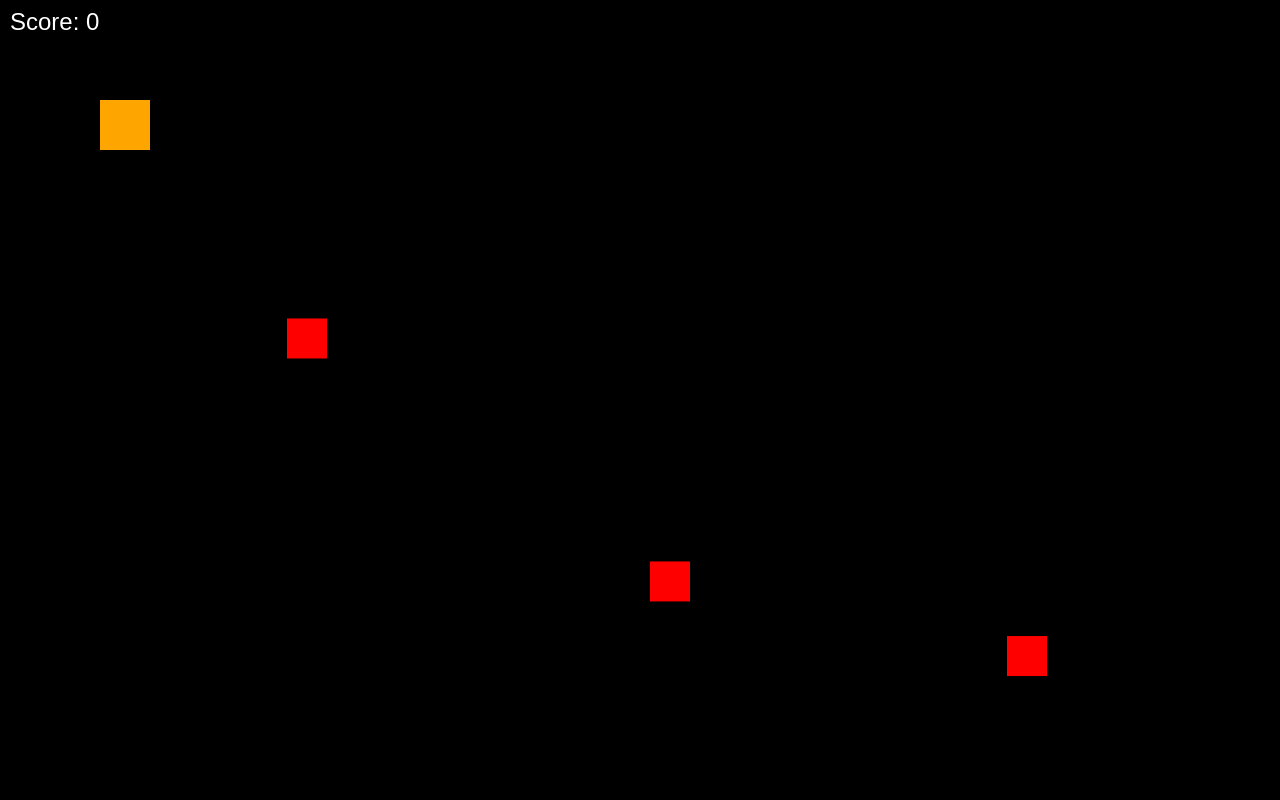
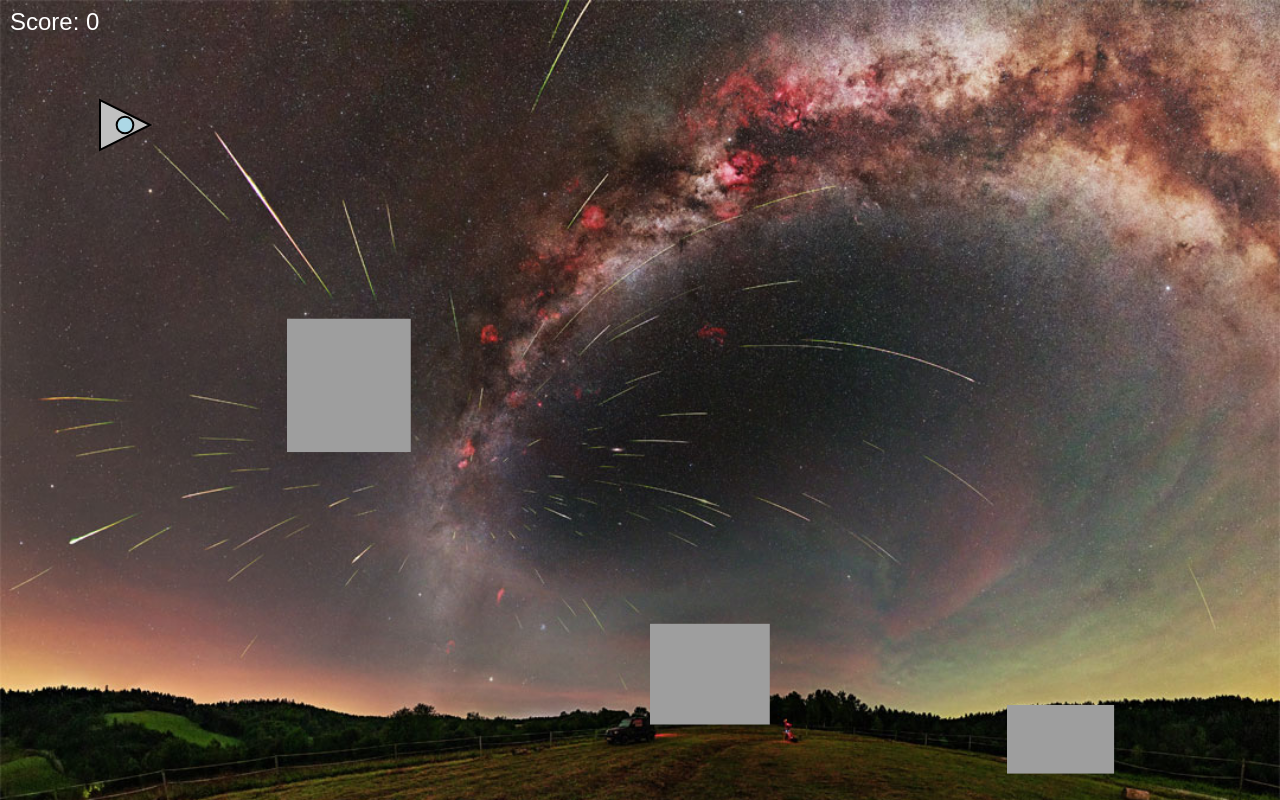
Before and after one commit to SmagicJones/shoot-em-up, a website with bundled scripts: page index.html in a window 1280 px wide. Built offline with nearby package versions, Linux system fonts and the light colour scheme.

Commit message:
background and bolders

```diff
--- a/enemy.js
+++ b/enemy.js
@@ -1,10 +1,19 @@
 export class Enemy {
-  constructor(x, y, width = 40, height = 40, speed = 3) {
+  constructor(x, y, width = 40, height = 40, speed = 3, imageUrl = null) {
     this.x = x;
     this.y = y;
     this.width = width;
     this.height = height;
     this.speed = speed;
+
+    this.image = new Image();
+    this.image.src =
+      imageUrl || "https://www.pngarts.com/files/10/Boulder-PNG-Pic.png"; // Default image if none provided
+    this.imageLoaded = false;
+
+    this.image.onload = () => {
+      this.imageLoaded = true;
+    };
   }
 
   update() {
@@ -12,8 +21,15 @@ export class Enemy {
   }
 
   draw(ctx) {
-    ctx.fillStyle = "red"; // Enemy color
-    ctx.fillRect(this.x, this.y, this.width, this.height);
+    // ctx.fillStyle = "red"; // Enemy color
+    // ctx.fillRect(this.x, this.y, this.width, this.height);
+
+    if (this.imageLoaded) {
+      ctx.drawImage(this.image, this.x, this.y, this.width, this.height);
+    } else {
+      ctx.fillStyle = "red"; // Fallback color if image not loaded
+      ctx.fillRect(this.x, this.y, this.width, this.height);
+    }
   }
 
   isCollidingWith(player) {
--- a/game.js
+++ b/game.js
@@ -22,7 +22,20 @@ export class Game {
         // Add a new enemy every 2 seconds
         const enemyX = this.width; // Start at the right edge of the canvas
         const enemyY = Math.random() * (this.height - 40); // Random vertical position
-        this.enemies.push(new Enemy(enemyX, enemyY));
+
+        const randomWidth = 50 + Math.random() * 100;
+        const randomHeight = 50 + Math.random() * 100;
+
+        this.enemies.push(
+          new Enemy(
+            enemyX,
+            enemyY,
+            randomWidth,
+            randomHeight,
+            3,
+            "https://www.pngarts.com/files/10/Boulder-PNG-Pic.png"
+          )
+        );
       }
     }, 2000);
 
@@ -91,8 +104,13 @@ export class Game {
     const ctx = this.ctx;
     ctx.clearRect(0, 0, this.width, this.height);
     // Draw your game elements here
-    ctx.fillStyle = "black"; // Example: draw a blue rectangle
-    ctx.fillRect(0, 0, this.width, this.height);
+
+    // I think I'm going to start with the css background first see #game in styles.css
+
+    // ctx.fillStyle = "black";
+
+    // ctx.fillRect(0, 0, this.width, this.height);
+
     this.player.draw(ctx); // Draw the player
     // Draw projectiles and enemies
     this.projectiles.forEach((projectile) => {
--- a/player.js
+++ b/player.js
@@ -39,7 +39,37 @@ export class Player {
   }
 
   draw(ctx) {
-    ctx.fillStyle = "orange"; // Player color
-    ctx.fillRect(this.x, this.y, this.width, this.height);
+    // old way - this is just an orange triangle
+
+    // ctx.fillStyle = "orange";
+    // ctx.fillRect(this.x, this.y, this.width, this.height);
+
+    // new way - attempting to make a spaceship
+
+    ctx.save();
+    ctx.translate(this.x + this.width / 2, this.y + this.height / 2); // Center the spaceship
+
+    ctx.beginPath();
+    ctx.moveTo(this.width / 2, 0); // Nose tip (right)
+    ctx.lineTo(-this.width / 2, -this.height / 2); // Top back corner
+    ctx.lineTo(-this.width / 2, this.height / 2); // Bottom back corner
+    ctx.closePath();
+
+    ctx.fillStyle = "silver";
+    ctx.fill();
+
+    ctx.strokeStyle = "black"; // Outline color
+    ctx.lineWidth = 2; // Outline width
+    ctx.stroke();
+
+    // cockpit
+
+    ctx.beginPath();
+    ctx.arc(0, 0, this.width / 6, 0, Math.PI * 2); // Draw a circle for the cockpit
+    ctx.fillStyle = "lightblue";
+    ctx.fill();
+    ctx.stroke();
+
+    ctx.restore();
   }
 }
--- a/styles.css
+++ b/styles.css
@@ -13,3 +13,11 @@ body {
   overflow: hidden;
   position: relative;
 }
+
+#game {
+  background: url("/images/game-background-today.jpg");
+  background-size: cover;
+  background-repeat: no-repeat;
+  width: 100%;
+  height: 100%;
+}
```
Also changed, not shown: images/game-background-today.jpg (added).
